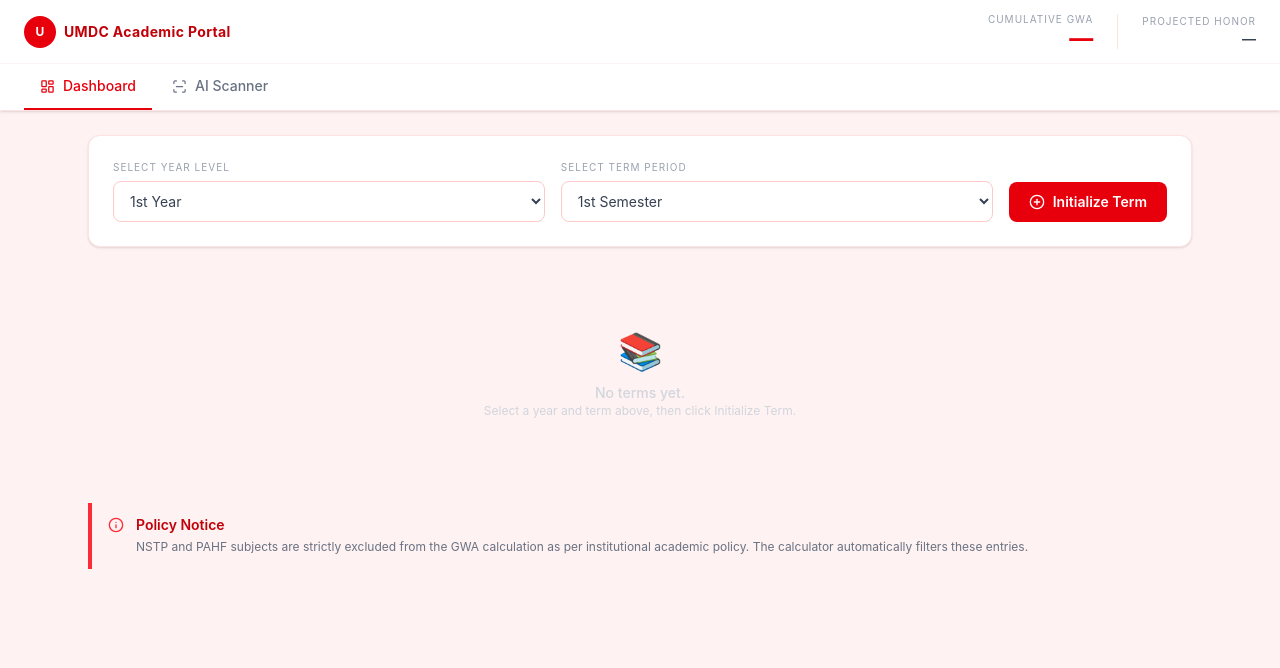
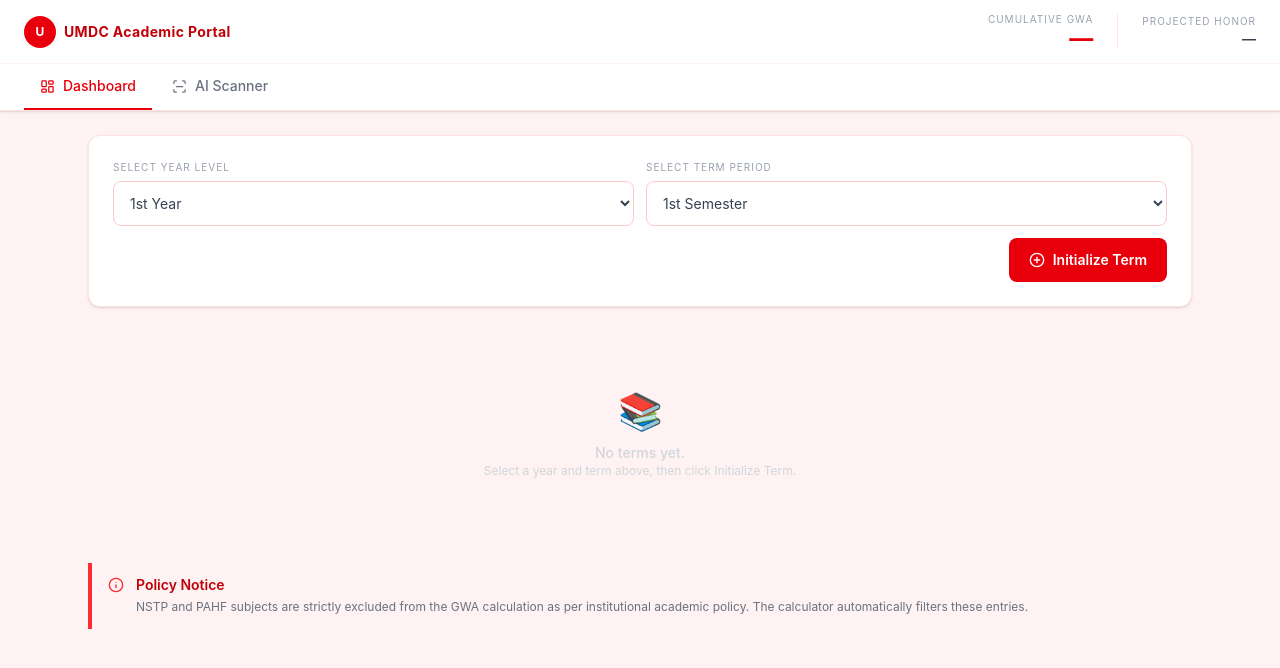
Before and after one commit to JAVCode8/grade-calculator, a React (Vite) app: page / in a window 1280 px wide. Shown: the top 668 px of the page. Built offline with nearby package versions, Linux system fonts and the light colour scheme.

Commit message:
fix padding

```diff
--- a/src/components/SubjectRow.tsx
+++ b/src/components/SubjectRow.tsx
@@ -51,7 +51,7 @@ export default function SubjectRow({ subject, onUpdate, onDelete }: SubjectRowPr
           placeholder="Subject name (e.g. Introduction to Computing)"
           value={subject.name}
           onChange={e => handleNameChange(e.target.value)}
-          className="w-full text-sm text-gray-700 placeholder-gray-300 bg-transparent border-b border-dashed border-red-200 focus:outline-none focus:border-red-500 py-1"
+          className="w-full text-base sm:text-sm text-gray-700 placeholder-gray-300 bg-transparent border-b border-dashed border-red-200 focus:outline-none focus:border-red-500 py-1"
         />
         {subject.isExcluded && (
           <span className="inline-flex items-center gap-1 text-[10px] text-gray-400 mt-1">
@@ -79,7 +79,7 @@ export default function SubjectRow({ subject, onUpdate, onDelete }: SubjectRowPr
               onBlur={() => {
                 if (subject.units < 1) onUpdate({ ...subject, units: 1 });
               }}
-              className="w-10 text-center text-sm text-gray-700 bg-transparent focus:outline-none py-1.5 [appearance:textfield] [&::-webkit-outer-spin-button]:appearance-none [&::-webkit-inner-spin-button]:appearance-none"
+              className="w-10 text-center text-base sm:text-sm text-gray-700 bg-transparent focus:outline-none py-1.5 [appearance:textfield] [&::-webkit-outer-spin-button]:appearance-none [&::-webkit-inner-spin-button]:appearance-none"
             />
             <button
               onClick={() => handleUnitStep(1)}
--- a/src/components/TermInitializer.tsx
+++ b/src/components/TermInitializer.tsx
@@ -21,7 +21,10 @@ export default function TermInitializer({
 }: TermInitializerProps) {
   return (
     <div className="bg-white rounded-xl border border-red-100 p-4 md:p-6 shadow-sm">
-      <div className="flex flex-col sm:flex-row gap-3 md:gap-4 items-stretch sm:items-end">
+      <div className="flex flex-col gap-3">
+
+        {/* Selectors Row */}
+        <div className="flex flex-col sm:flex-row gap-3">
 
           {/* Year Level */}
           <div className="flex-1">
@@ -31,7 +34,7 @@ export default function TermInitializer({
             <select
               value={selectedYear}
               onChange={e => setSelectedYear(e.target.value as YearLevel)}
-            className="w-full border border-red-200 rounded-lg px-3 py-2.5 text-sm text-gray-700 bg-white focus:outline-none focus:ring-2 focus:ring-red-400 cursor-pointer"
+              className="w-full border border-red-200 rounded-lg px-3 py-3 text-base sm:text-sm text-gray-700 bg-white focus:outline-none focus:ring-2 focus:ring-red-400 cursor-pointer"
             >
               {YEAR_LEVELS.map(y => (
                 <option key={y} value={y}>{y}</option>
@@ -47,18 +50,19 @@ export default function TermInitializer({
             <select
               value={selectedTerm}
               onChange={e => setSelectedTerm(e.target.value as TermPeriod)}
-            className="w-full border border-red-200 rounded-lg px-3 py-2.5 text-sm text-gray-700 bg-white focus:outline-none focus:ring-2 focus:ring-red-400 cursor-pointer"
+              className="w-full border border-red-200 rounded-lg px-3 py-3 text-base sm:text-sm text-gray-700 bg-white focus:outline-none focus:ring-2 focus:ring-red-400 cursor-pointer"
             >
               {TERM_PERIODS.map(t => (
                 <option key={t} value={t}>{t}</option>
               ))}
             </select>
           </div>
+        </div>
 
-        {/* Initialize Button */}
+        {/* Initialize Button — full width on mobile */}
         <button
           onClick={onInitialize}
-          className="flex items-center justify-center gap-2 bg-red-600 hover:bg-red-700 active:bg-red-800 text-white text-sm font-semibold px-5 py-2.5 rounded-lg transition-colors shrink-0"
+          className="w-full sm:w-auto sm:self-end flex items-center justify-center gap-2 bg-red-600 hover:bg-red-700 active:bg-red-800 text-white text-sm font-semibold px-5 py-3 rounded-lg transition-colors"
         >
           <PlusCircle size={16} />
           Initialize Term
```
Lines whose indentation alone changed are shown as unchanged.
